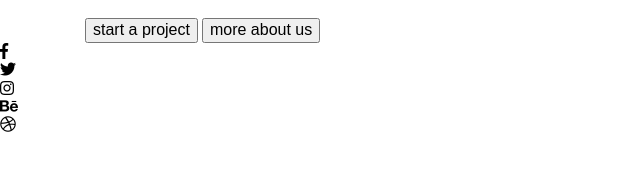
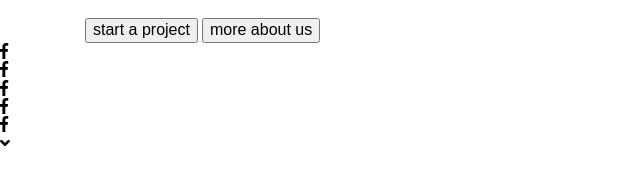
Before and after one commit to Edward-Fedoruk/GLT-website, a website: page app/pug/index.pug in a window 1280 px wide. Shown: the part 239-424 px from the top of the page, 0-640 px from the left. Drawn offline with nearby package versions, Linux system fonts and the light colour scheme; files that its build step writes are made by us from their sources; files whose address does not match are found by name.

Commit message:
scroll down arrow

```diff
--- a/app/pug/components/social.pug
+++ b/app/pug/components/social.pug
@@ -2,10 +2,10 @@ div(class="social")
   div(class="socila__item")
     <i class="fab fa-facebook-f"></i>
   div(class="socila__item")
-    <i class="fab fa-twitter"></i>
+    <i class="fab fa-facebook-f"></i>
   div(class="socila__item")
-    <i class="fab fa-instagram"></i>
+    <i class="fab fa-facebook-f"></i>
   div(class="socila__item")
-    <i class="fab fa-behance"></i>
+    <i class="fab fa-facebook-f"></i>
   div(class="socila__item")
-    <i class="fab fa-dribbble"></i>
+    <i class="fab fa-facebook-f"></i>
--- a/app/pug/index.pug
+++ b/app/pug/index.pug
@@ -7,7 +7,9 @@ html(lang="en")
     title GLT
     link(rel='stylesheet', type='text/css', href='css/main.min.css')
   body
+
     include ./components/header.pug
+
     section(class="mainHeader")
       div(class="container")
         div(class="row justify-content-start")
@@ -19,4 +21,9 @@ html(lang="en")
             div(class="mainHeader__btnWrap")
               button(class="mainHeader__startBtn") start a project
               button(class="mainHeader__aboutBtn") more about us
+
       include ./components/social.pug
+
+      div(class="mainHeader__scroll")
+        <i class="fas fa-angle-down"></i>
+      div(class="mainHeader__line")
```
Also changed, not shown: app/css/main.min.css, app/index.html.
